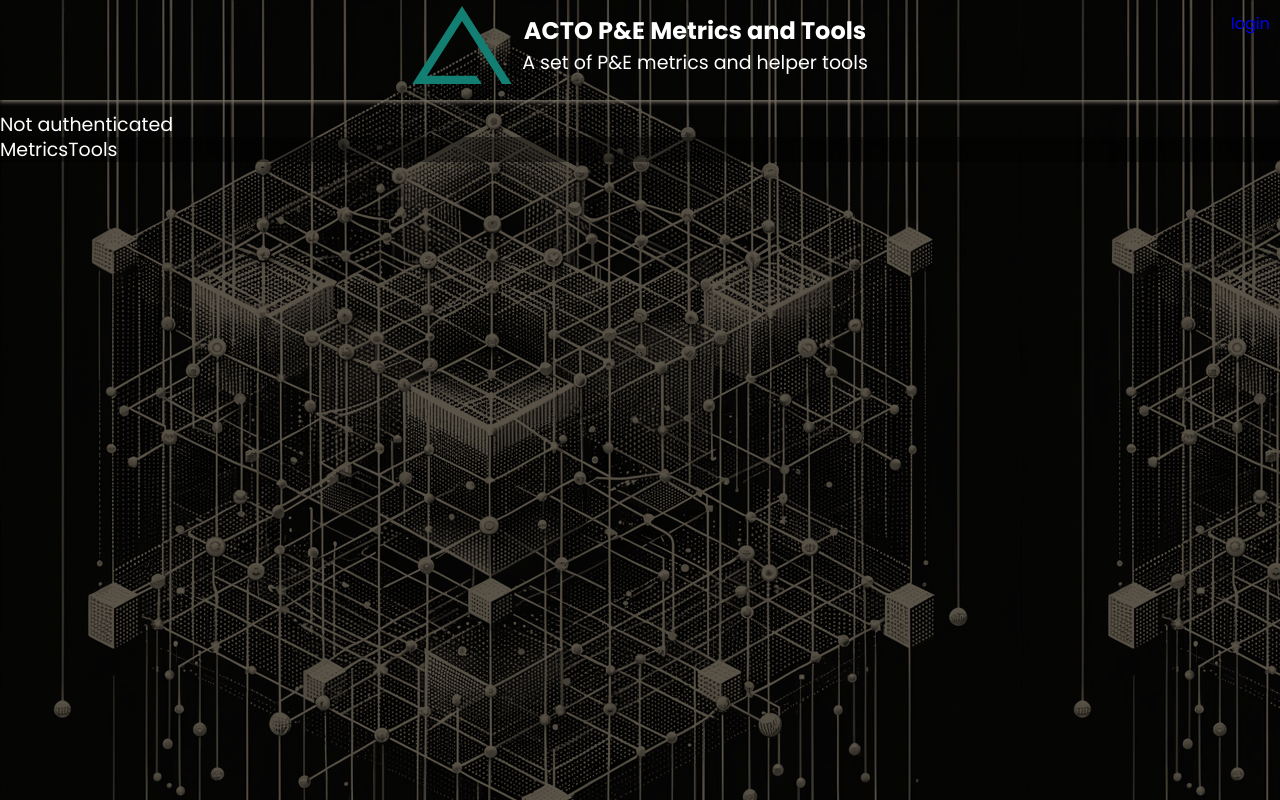
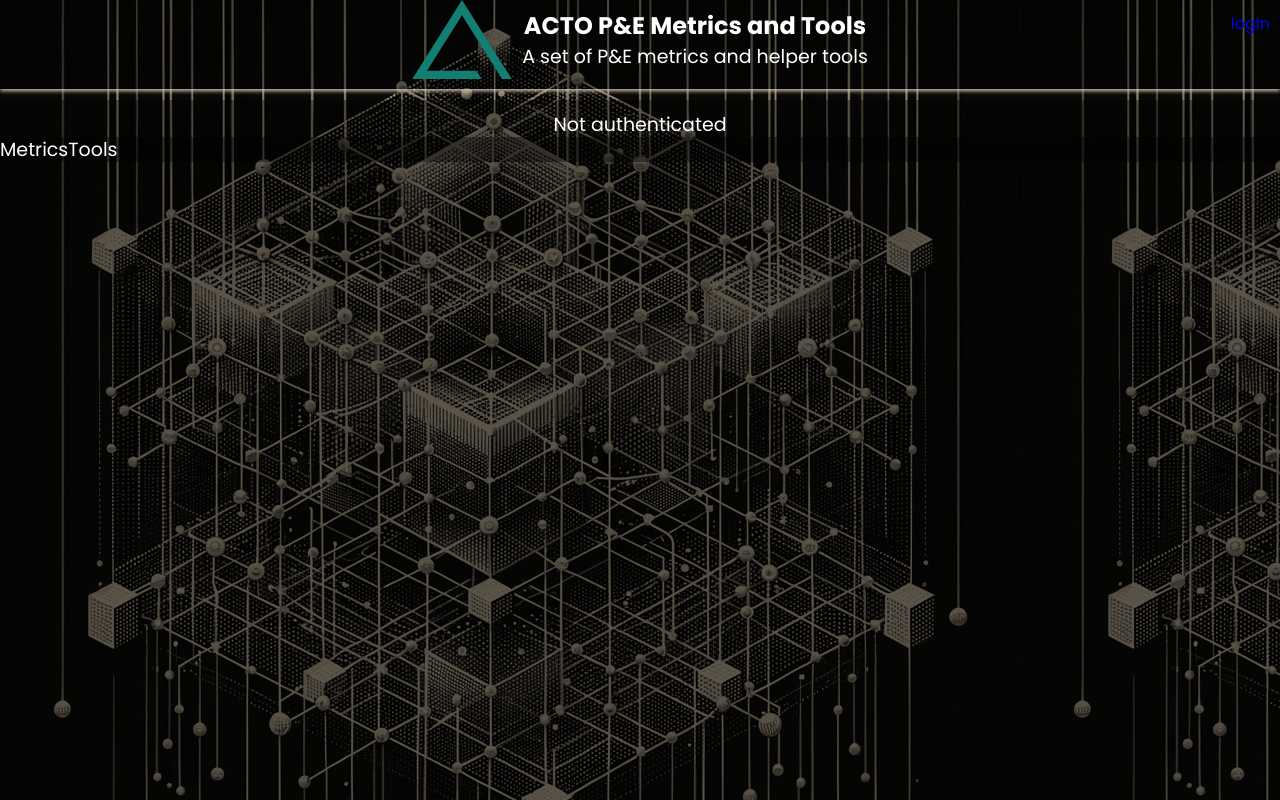
Before and after one commit to foozlereducer/foozle-engineering-reports, a Vue app in the folder views/frontEnd/: page / in a window 1280 px wide. Shown: the top 800 px of the page. Built offline with nearby package versions, Linux system fonts and the light colour scheme.

Commit message:
Centered the menu, removed styles and links and spaced them nicely

```diff
--- a/views/frontEnd/src/assets/css/mediaQueries.css
+++ b/views/frontEnd/src/assets/css/mediaQueries.css
@@ -22,7 +22,7 @@ body {
    grid-auto-rows: minmax(100px, auto);
    grid-template-areas:
      "hd hd hd hd   hd   hd   hd   hd   hd"
-     "sd sd sd main main main main main main"
+     "nav nav nav main main main main main main"
      "sd sd sd  ft  ft   ft   ft   ft   ft";
 }
 .center-col {
@@ -45,6 +45,9 @@ header.main-header {
    box-shadow: 0 0 4px 0 rgb(255 210 127 / 8%), 0 2px 4px 0 rgb(205 191 173);
    color: white;
    background: rgba(0,0,0,0.4);
+   position: fixed;
+   z-index: 1000;
+   transition: .5s ease all;
 }
 
 .sub-header {
@@ -79,19 +82,36 @@ header h1 {
 /**
  * Navigation
  */
-nav {
-   grid-column: col-start 5 / col-start 8;
-   display: flex;
-   flex-direction:column;
+ nav {
+   grid-area: nav;
    padding: 12px 0 0 0;
    transition: 0.5s ease all;
+   width: 100%;
+   display: flex;
+   justify-content: center;
 }
 
-ul .link {
-   font-weight: 500;
-   color:#ffffff;
+nav ul {
    list-style: none;
+   padding: 0;
+   display: flex;
+   justify-content: center;
+   align-items: center;
+   flex-direction: row; /* Display items horizontally */
+}
+
+nav ul li {
+   margin: 0 10px; /* Adjust margin between menu items */
+   list-style: none;
+}
+
+nav ul li a {
    text-decoration: none;
+   color: #ffffff; /* Adjust the color as needed */
+}
+
+nav ul li a:hover {
+   text-decoration: underline;
 }
 
 /**
```
